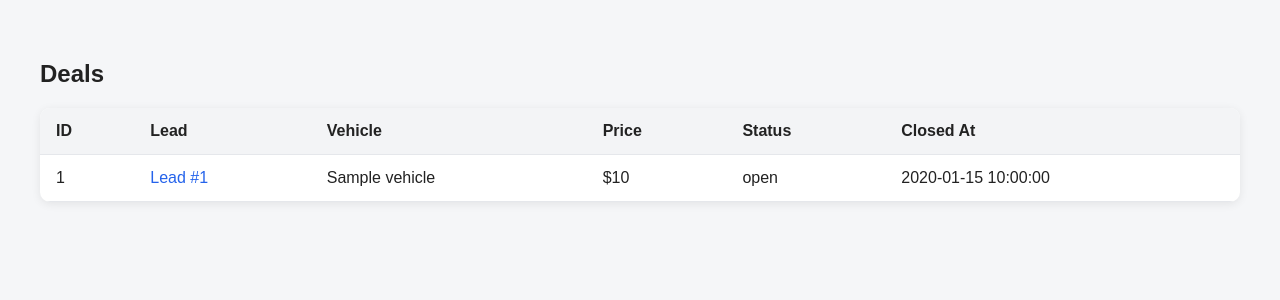
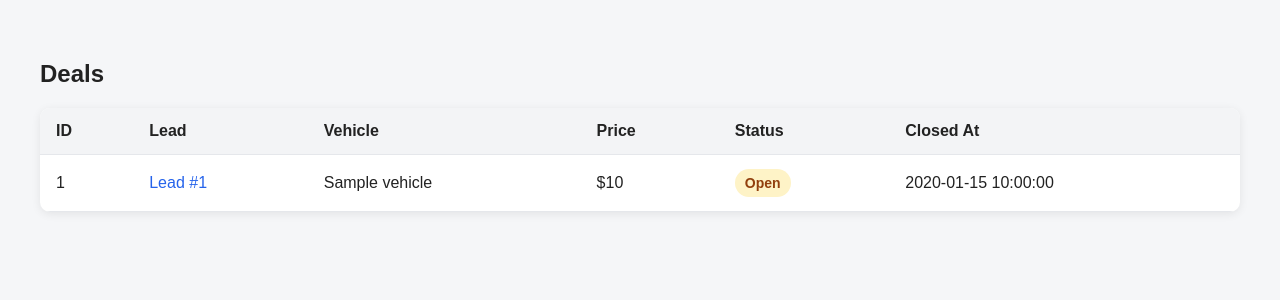
Before and after one commit to andriisyniuchenko/auto_dealer_crm, a FastAPI app: template app/templates/deals.html in a window 1280 px wide. Shown: the part 130-430 px from the top of the page. Run offline with FastAPI, Linux system fonts and the light colour scheme; the template is opened without the code that fills it: most values are stand-ins (such as "Sample title", 1, 10 or a date in 2020); parts of the project's set-up code (start-up, migrations or seed data) failed here and were passed over.

Commit message:
Add status badges to CRM frontend

```diff
--- a/app/static/style.css
+++ b/app/static/style.css
@@ -119,3 +119,45 @@ button:hover {
 .crm-table a:hover {
     text-decoration: underline;
 }
+
+.status-badge {
+    display: inline-block;
+    padding: 6px 10px;
+    border-radius: 999px;
+    font-size: 14px;
+    font-weight: bold;
+    text-transform: capitalize;
+}
+
+.status-active {
+    background: #dcfce7;
+    color: #166534;
+}
+
+.status-sold {
+    background: #dbeafe;
+    color: #1d4ed8;
+}
+
+.status-lost {
+    background: #fee2e2;
+    color: #b91c1c;
+}
+
+.status-archived,
+.status-cancelled {
+    background: #e5e7eb;
+    color: #374151;
+}
+
+.status-open,
+.status-scheduled,
+.status-confirmed {
+    background: #fef3c7;
+    color: #92400e;
+}
+
+.status-no_show {
+    background: #f3e8ff;
+    color: #7e22ce;
+}
--- a/app/templates/deals.html
+++ b/app/templates/deals.html
@@ -27,7 +27,11 @@
             </td>
             <td>{{ deal.vehicle }}</td>
             <td>${{ deal.price }}</td>
-            <td>{{ deal.status }}</td>
+            <td>
+                <span class="status-badge status-{{ deal.status }}">
+                    {{ deal.status }}
+                </span>
+            </td>
             <td>
                 {% if deal.closed_at %}
                     {{ deal.closed_at }}
--- a/app/templates/leads.html
+++ b/app/templates/leads.html
@@ -25,7 +25,11 @@
                 </a>
             </td>
             <td>{{ lead.phone }}</td>
-            <td>{{ lead.status }}</td>
+            <td>
+                <span class="status-badge status-{{ lead.status }}">
+                    {{ lead.status }}
+                </span>
+            </td>
             <td>{{ lead.ownership }}</td>
             <td>{{ lead.salespeople | join(", ") }}</td>
             <td>
```
Also changed, not shown: app/templates/lead_detail.html (+6 -1 lines).
